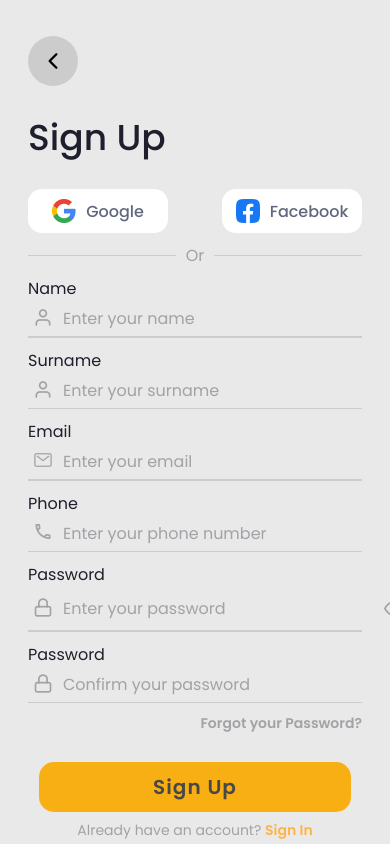
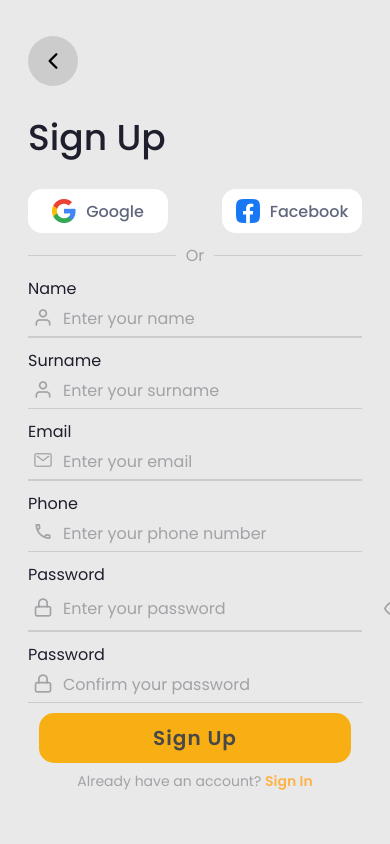
Before and after one commit to tariqahmaad/BudgetWise, a React Native app: screen /SignUp in a window 390 px wide. Built offline with nearby package versions, Linux system fonts and the light colour scheme.

Commit message:
Refactor SignUpPage by removing the 'Forgot your Password?' text and cleaning up console log statements for improved code clarity.

```diff
--- a/Screens/Authenication/SignUpPage.js
+++ b/Screens/Authenication/SignUpPage.js
@@ -47,6 +47,9 @@ const SignUpPage = () => {
     console.log(`Phone: ${formData.phone}`);
     console.log(`Password: ${formData.password}`);
     console.log(`Confirm Password: ${formData.confirmPassword}`);
+
+
+
   };
 
   const handleSocialAuth = (provider) => {
@@ -148,8 +151,6 @@ const SignUpPage = () => {
                 handleInputChange("confirmPassword", value)
               }
             />
-
-            <Text style={styles.forgotPassword}>Forgot your Password?</Text>
           </View>
 
           <CustomButton
@@ -220,13 +221,6 @@ const styles = StyleSheet.create({
   form: {
     marginTop: SIZES.padding.medium,
   },
-  forgotPassword: {
-    color: COLORS.authTextSecondary,
-    fontSize: SIZES.font.medium,
-    fontFamily: "Poppins-SemiBold",
-    textAlign: "right",
-    marginBottom: SIZES.padding.xxxlarge,
-  },
   signUpButton: {
     marginTop: SIZES.padding.xxlarge,
   },
```
